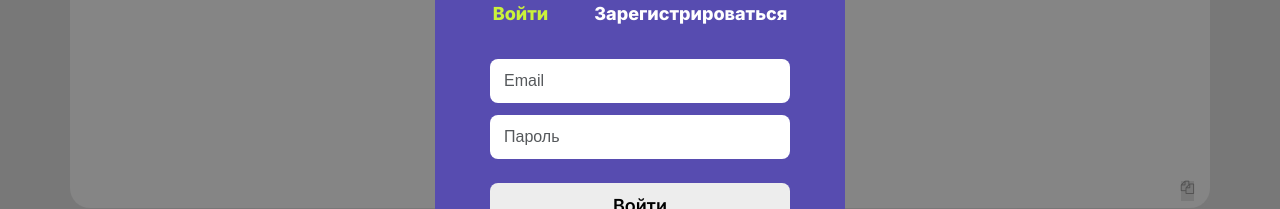
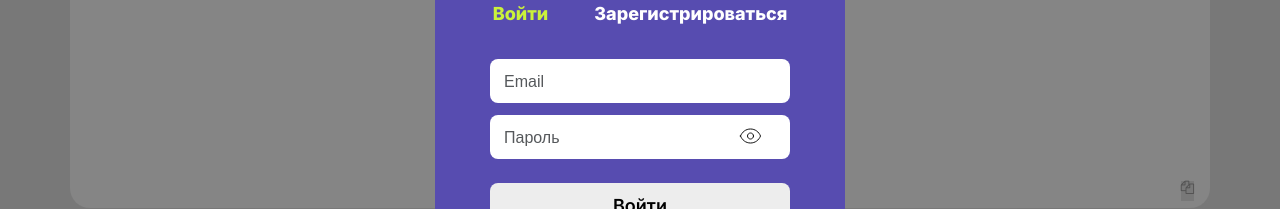
Before and after one commit to encryption-machine/Front, a React (Create React App) app: page / in a window 1280 px wide. Both pictures are taken after a click on the button "Войти". Shown: the part 277-486 px from the top of the page. Built offline with nearby package versions, Linux system fonts and the light colour scheme.

Commit message:
feat: add hints

```diff
--- a/src/components/AuthForms/AuthForms.module.scss
+++ b/src/components/AuthForms/AuthForms.module.scss
@@ -29,6 +29,8 @@
     background: transparent;
     outline: 0;
     outline-offset: 0;
+    font-size: 18px;
+    font-weight: 500;
   }
   & ::placeholder {
     color: $dark-gray;
@@ -80,4 +82,5 @@
   background: $violet;
   text-align: start;
   font-weight: normal;
+  padding: 0 12px 8px 12px;
 }
--- a/src/components/SignInForm/SignInForm.jsx
+++ b/src/components/SignInForm/SignInForm.jsx
@@ -4,6 +4,8 @@ import { useState, useEffect } from 'react';
 import { Link } from 'react-router-dom';
 import cn from 'classnames';
 import AuthForms from '../AuthForms/AuthForms';
+import viewPassword from '../../assets/icons/view.svg';
+import hidePassword from '../../assets/icons/hide.svg';
 import style from '../AuthForms/AuthForms.module.scss';
 import styleLocal from './SignInForm.module.scss';
 
@@ -19,6 +21,18 @@ const SignInForm = () => {
     'Поле "Пароль" не может быть пустым'
   );
   const [formValid, setFormValid] = useState(false);
+
+  const [showPassword, setShowPassword] = useState('password');
+  const [clickShowPassword, setClickShowPassword] = useState(false);
+
+  const handleShowPassword = (e) => {
+    e.preventDefault();
+    setClickShowPassword(!clickShowPassword);
+  };
+
+  useEffect(() => {
+    clickShowPassword ? setShowPassword('text') : setShowPassword('password');
+  }, [clickShowPassword]);
 
   useEffect(() => {
     if (!emailError && !passwordError) {
@@ -71,7 +85,13 @@ const SignInForm = () => {
 
   return (
     <AuthForms>
-      <div className={emailDirty && emailError ? cn(style.inputs, style.inputs__hint) : style.inputs}>
+      <div
+        className={
+          emailDirty && emailError
+            ? cn(style.inputs, style.inputs__hint)
+            : style.inputs
+        }
+      >
         {' '}
         <input
           onBlur={(e) => blurHandler(e)}
@@ -87,17 +107,35 @@ const SignInForm = () => {
       )}
 
       <div
-        className={passwordDirty && passwordError ? cn(style.inputs, style.inputs__hint) : style.inputs}
+        className={
+          passwordDirty && passwordError
+            ? cn(styleLocal.input__password, style.inputs, style.inputs__hint)
+            : cn(styleLocal.input__password, style.inputs)
+        }
       >
         {' '}
         <input
           onBlur={(e) => blurHandler(e)}
           name="password"
-          type="password"
+          type={showPassword}
           placeholder="Пароль"
           value={password}
           onChange={(e) => passwordHandler(e)}
         />
+        <button
+          onBlur={(e) => blurHandler(e)}
+          //onFocus={(e) => e.target.value}
+          onClick={(e) => handleShowPassword(e)}
+          //className={
+          //  styleLocal.unfocused
+          //}
+        >
+          {clickShowPassword ? (
+            <img src={hidePassword} alt="" />
+          ) : (
+            <img src={viewPassword} alt="" />
+          )}
+        </button>
       </div>
       {passwordDirty && passwordError && (
         <span className={style.hintError}>{passwordError}</span>
--- a/src/components/SignInForm/SignInForm.module.scss
+++ b/src/components/SignInForm/SignInForm.module.scss
@@ -6,3 +6,15 @@
   text-align: center;
   margin-top: 8px;
 }
+
+.input__password {
+  & button {
+    //border: 1px solid black;
+    border: none;
+    border-radius: 10px;
+    background: transparent;
+    padding: 0;
+    cursor: pointer;
+    transition: 0.2s;
+  }
+}
--- a/src/components/SignUpForm/SignUpForm.jsx
+++ b/src/components/SignUpForm/SignUpForm.jsx
@@ -1,3 +1,4 @@
+/* eslint-disable no-use-before-define */
 /* eslint-disable no-fallthrough */
 /* eslint-disable default-case */
 import { useState, useEffect } from 'react';
@@ -14,6 +15,8 @@ const SignUpForm = () => {
     firstPassword: '',
     secondPassword: '',
   });
+
+  const [dirtyError, setPasswordError] = useState('');
 
   const [showPassword, setShowPassword] = useState('password');
   const [showConfirmPassword, setShowConfirmPassword] = useState('password');
@@ -37,6 +40,7 @@ const SignUpForm = () => {
       ? setShowConfirmPassword('text')
       : setShowConfirmPassword('password');
   }, [clickShowPassword, clickShowConfirmPassword]);
+
   const signup = useInputValidation({
     isEmptyInputCheck: true,
     password: passwordsValue.firstPassword,
@@ -48,6 +52,12 @@ const SignUpForm = () => {
   const confirmPassword = useInputValidation({
     isEmptyInputCheck: true,
   });
+
+  useEffect(() => {
+    !signup.isDirty || confirmPassword.isDirty
+      ? setPasswordError('Поле не может быть пустым')
+      : setPasswordError('');
+  }, [confirmPassword.isDirty, signup.isDirty]);
 
   const setFirst = (event) => {
     setPasswordsValue({ ...passwordsValue, firstPassword: event.target.value });
@@ -100,6 +110,7 @@ const SignUpForm = () => {
           )}
         </button>
       </div>
+      {signup.isDirty && <span className={style.hintError}>{dirtyError}</span>}
 
       <div
         onBlur={(e) => confirmPassword.onBlur(e)}
@@ -130,11 +141,17 @@ const SignUpForm = () => {
           )}
         </button>
       </div>
+      {confirmPassword.isDirty && (
+        <span className={style.hintError}>{dirtyError}</span>
+      )}
 
       <div className={style.inputs}>
         {' '}
         <input placeholder="Кодовое слово" />
       </div>
+      <span className={style.hintError}>
+        Кодовое слово нужно для дальнейшей смены пароля
+      </span>
       <button
         disabled={!signup.isMatch}
         className={
```
